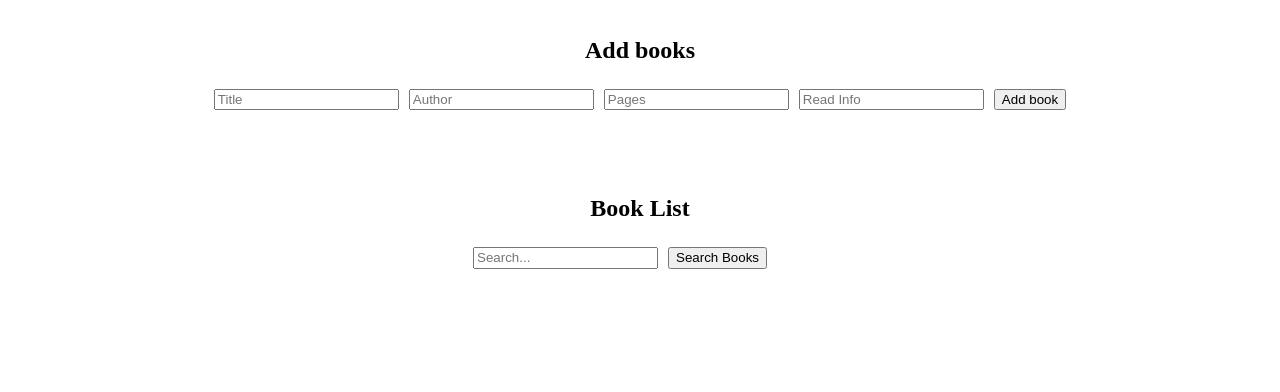
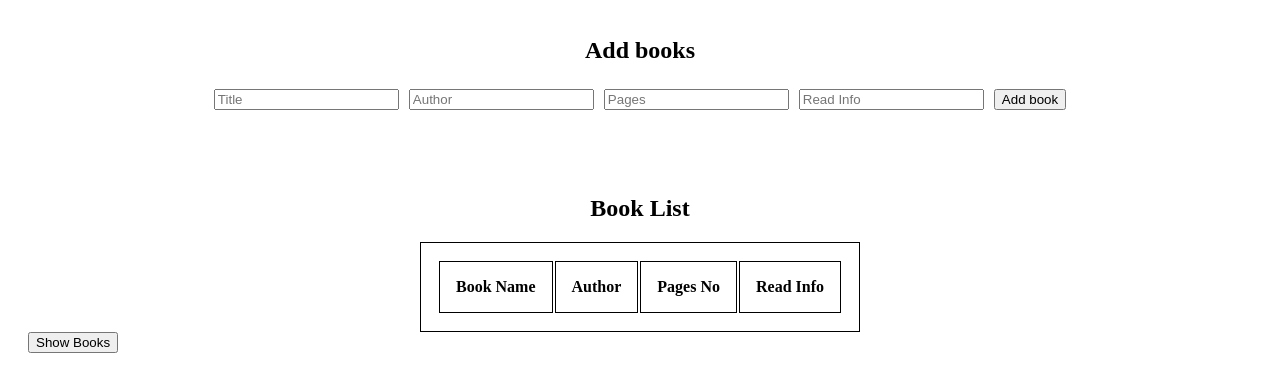
Before and after one commit to grubd14/library-book, a plain HTML site: page index.html in a window 1280 px wide. Shown: the part 188-580 px from the top of the page. Drawn offline with Linux system fonts and the light colour scheme; a web font is replaced by a local one.

Commit message:
fix: add functionality to show library

```diff
--- a/index.html
+++ b/index.html
@@ -24,17 +24,27 @@
         <input type="text" name="title" placeholder="Title" />
         <input type="text" name="author" placeholder="Author" />
         <input type="number" name="pages" placeholder="Pages" />
-        <input type="text" name="readInfo" placeholder="Read Info">
-        <button type="submit" onclick="addBookToLibrary()">Add book</button>
+        <input type="text" name="readInfo" placeholder="Read Info" />
+        <button type="submit" onclick="addBookToLibrary();showBooksInLibrary()">Add book</button>
       </div>
     </div>
     <div class="booklist-container">
       <h2>Book List</h2>
       <div class="book-list">
-        <input type="text" name="Search" placeholder="Search..." />
-        <button type="button" onclick="">Search Books</button>
-        <ul id="books"></ul>
+        <!-- <input type="text" name="Search" placeholder="Search..." /> -->
+        <!--         <button type="button" onclick="showBooksInLibrary()">Show Books</button> -->
+        <!-- <ul id="books"> -->
+        <table id="books-table">
+           <tr class="book-info-list-tree">
+            <th>Book Name</th>
+            <th>Author</th>
+            <th>Pages No</th>
+            <th>Read Info</th>
+          </tr>
+        </table>
+        <!--  </ul> -->
       </div>
+      <button type="button" onclick="showBooksInLibrary()">Show Books</button>
     </div>
     <script src="library.js"></script>
   </body>
--- a/library.js
+++ b/library.js
@@ -1,5 +1,17 @@
-/* let myLibrary = new Book('Introduction to JavaScript', 'Robert Dickward', 478, 'not read'); */
-const myLibrary = [];
+const myLibrary = [
+  // {
+  //   title: "Hello",
+  //   author: "World",
+  //   pages: 123,
+  //   read: "not read",
+  // },
+  // {
+  //   title: "My God",
+  //   author: "Is this",
+  //   pages: 321,
+  //   read: "Read",
+  // },
+];
 
 function Book(title, author, pages, read) {
   this.title;
@@ -25,3 +37,18 @@ function addBookToLibrary() {
 
   myLibrary.push(myBook);
 }
+
+function showBooksInLibrary() {
+  const booksShowcase = document.getElementById("books-table");
+  for (let index = 0; index < myLibrary.length; index++) {
+    const booksList = document.createElement("tr");
+    booksList.classList.add("book-info-list");
+    booksList.innerHTML = `
+    <td>${myLibrary[index].title}</td>
+    <td>${myLibrary[index].author}</td>
+    <td>${myLibrary[index].pages}</td>
+    <td>${myLibrary[index].read}</td>
+`;
+    booksShowcase.appendChild(booksList);
+  }
+}
--- a/style.css
+++ b/style.css
@@ -45,16 +45,29 @@ h2 {
   margin: 5px;
 }
 
-.book-list input {
-  display: inline-block;
-  margin: 5px;
-}
+/* .book-list input { */
+/*   display: inline-block; */
+/*   margin: 5px; */
+/* } */
 .book-list {
   display: flex;
   justify-content: center;
 }
 
+/* .book-info-list { */
+/*   display: flex; */
+/*   justify-content: center; */
+/* } */
 .book-list button {
   display: flex;
   margin: 5px;
 }
+
+table, td , th {
+  border: 1px solid black;
+  padding: 16px;
+}
+
+/* #books-table { */
+/*   justify-content: center; */
+/* } */
```
